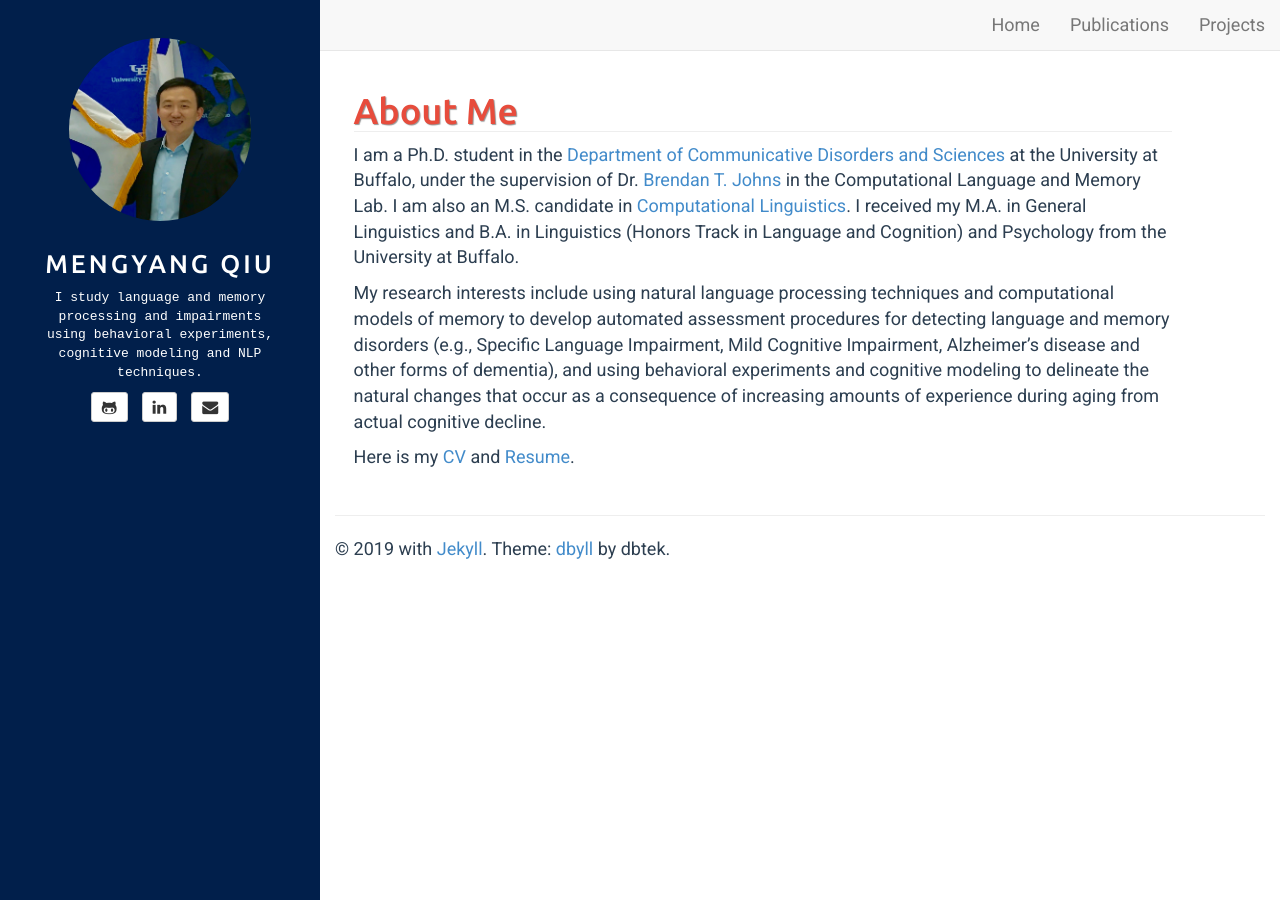
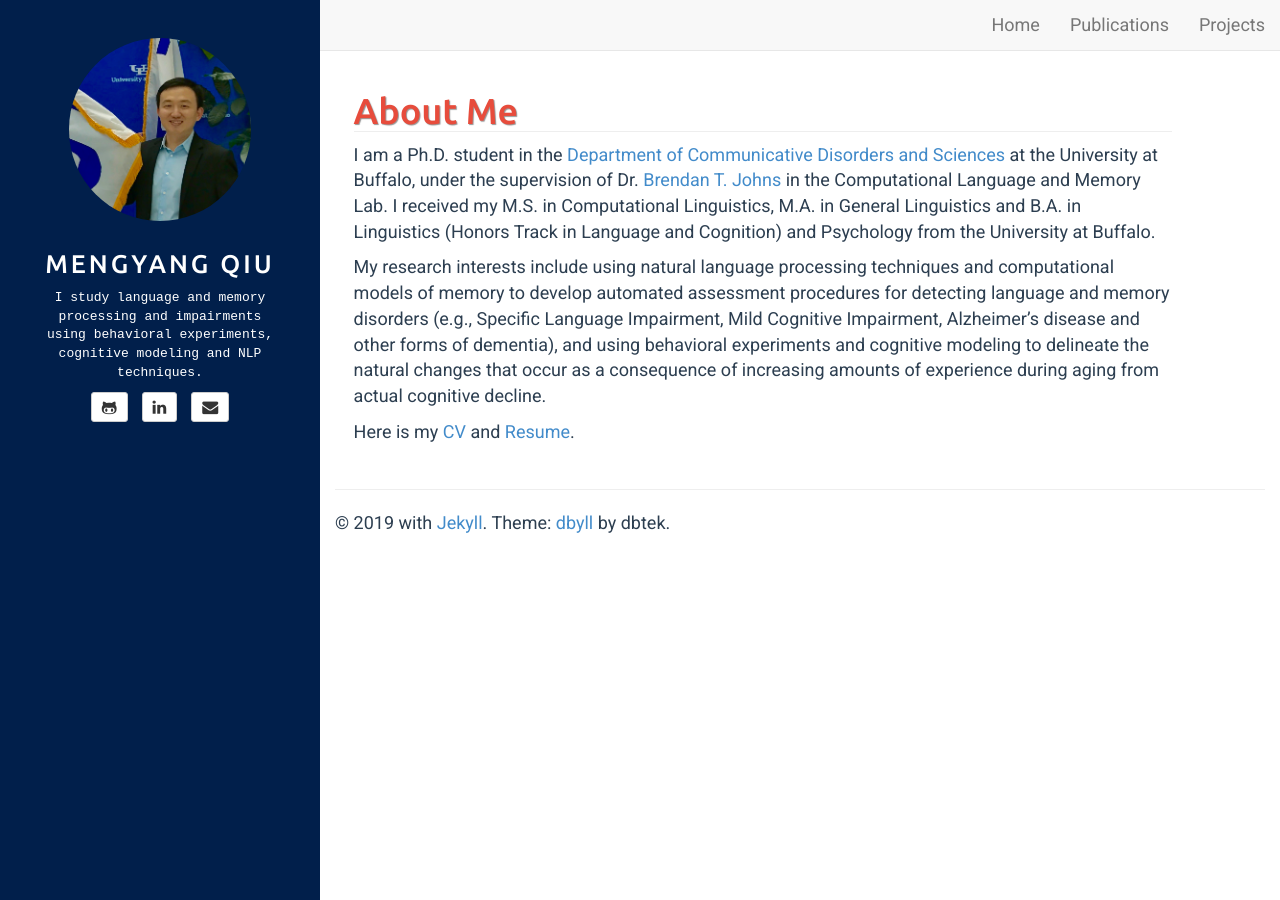
Before and after one commit to mengyangq/mengyangq.github.io, a Jekyll site: the page built from index.html, in a window 1280 px wide. Built offline with Jekyll 4.4.1, drawn with Linux system fonts in a browser that asks for light colours.

Commit message:
Update me.md

```diff
--- a/_includes/me.md
+++ b/_includes/me.md
@@ -1,6 +1,6 @@
 # About Me
 
-I am a Ph.D. student in the [Department of Communicative Disorders and Sciences](http://arts-sciences.buffalo.edu/cds.html)  at the University at Buffalo, under the supervision of Dr. [Brendan T. Johns](http://btjohns.com) in the Computational Language and Memory Lab. I am also an M.S. candidate in [Computational Linguistics](http://arts-sciences.buffalo.edu/linguistics/graduate/masters-degrees-linguistics/computational-linguistics.html). I received my M.A. in General Linguistics and B.A. in Linguistics (Honors Track in Language and Cognition) and Psychology from the University at Buffalo.
+I am a Ph.D. student in the [Department of Communicative Disorders and Sciences](http://arts-sciences.buffalo.edu/cds.html)  at the University at Buffalo, under the supervision of Dr. [Brendan T. Johns](http://btjohns.com) in the Computational Language and Memory Lab. I received my M.S. in Computational Linguistics, M.A. in General Linguistics and B.A. in Linguistics (Honors Track in Language and Cognition) and Psychology from the University at Buffalo.
 
 My research interests include using natural language processing techniques and computational models of memory to develop automated assessment procedures for detecting language and memory disorders (e.g., Specific Language Impairment, Mild Cognitive Impairment, Alzheimer’s disease and other forms of dementia), and using behavioral experiments and cognitive modeling to delineate the natural changes that occur as a consequence of increasing amounts of experience during aging from actual cognitive decline.
 
```
